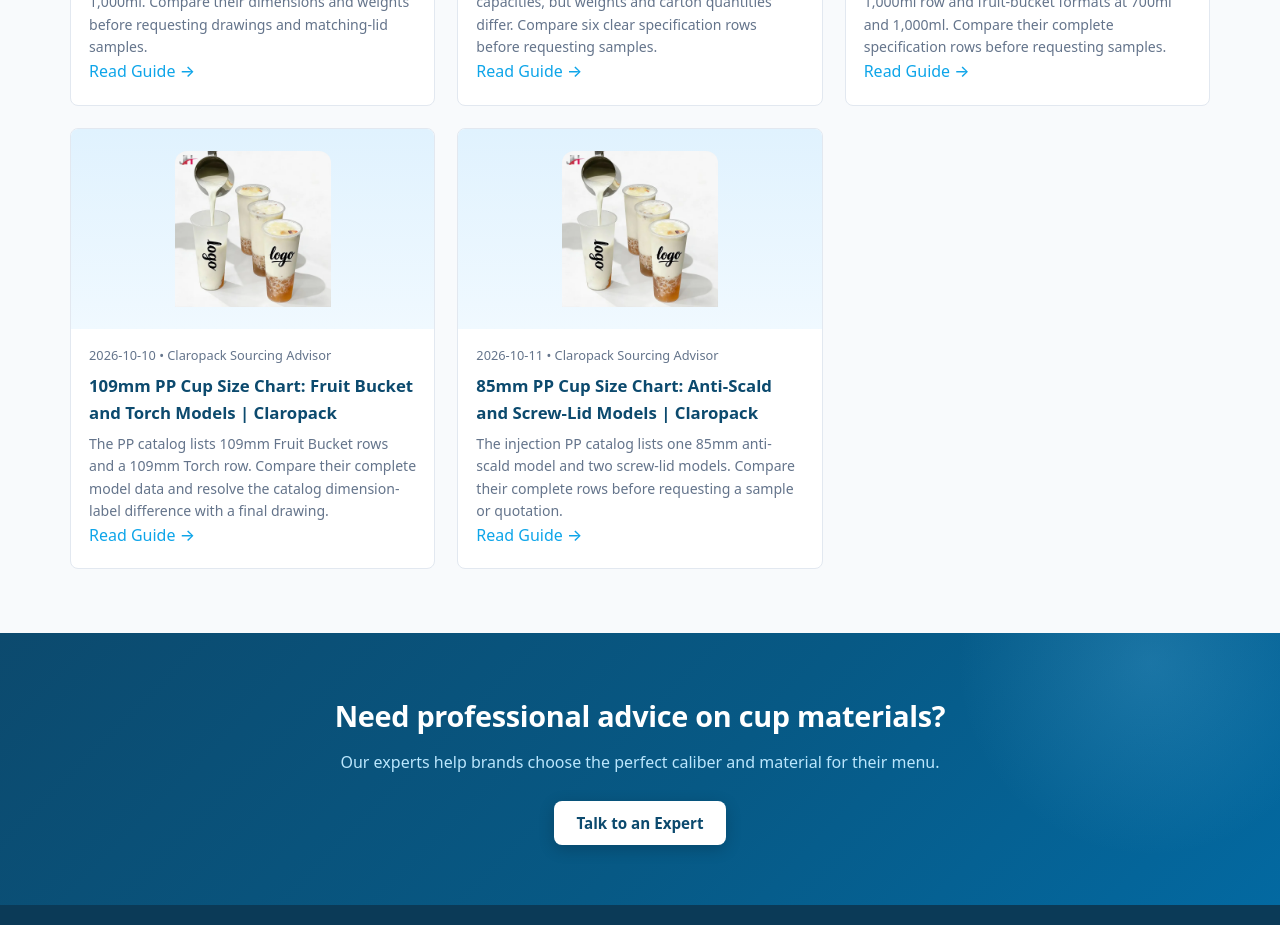
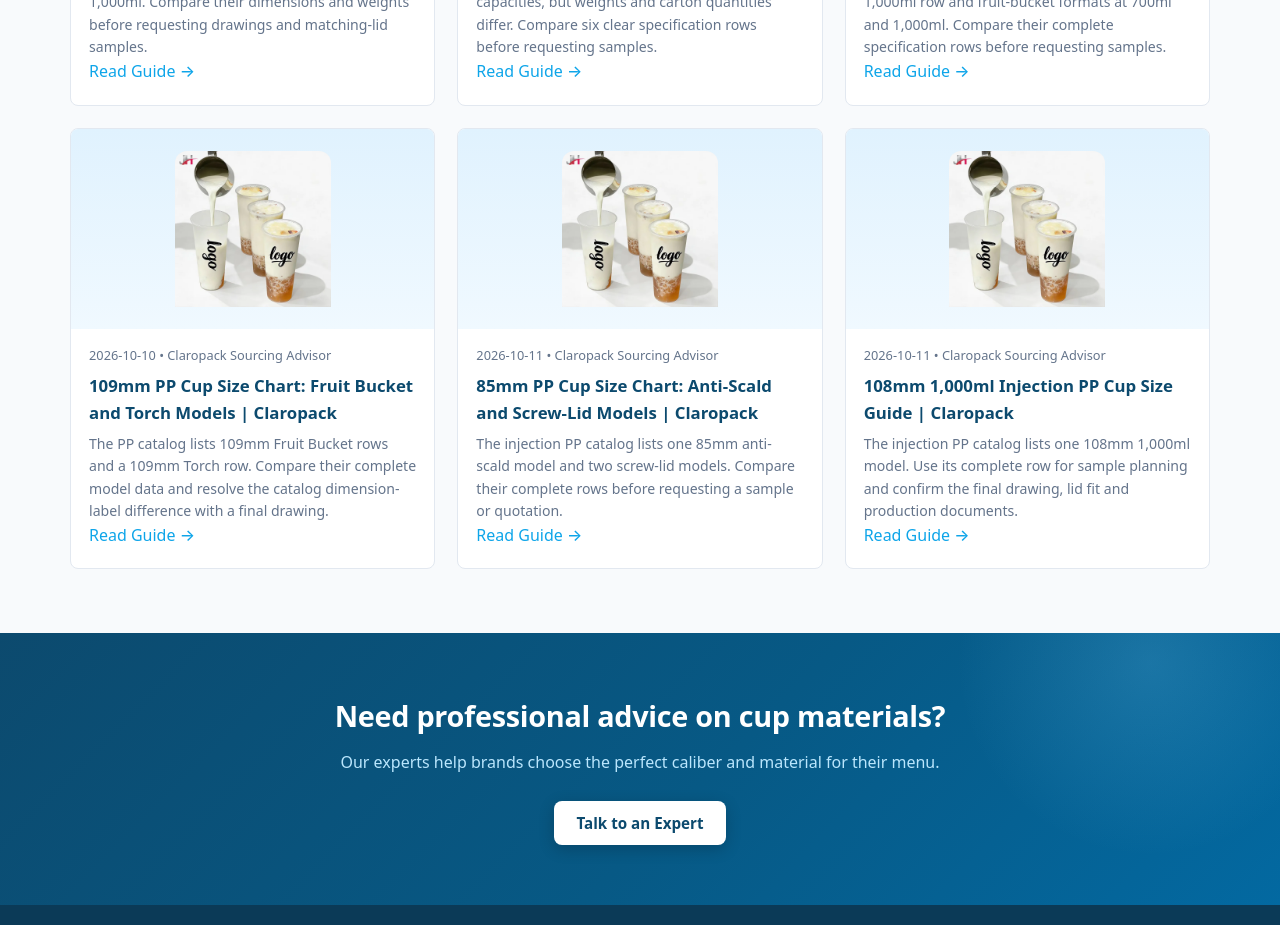
Before and after one commit to parkourV/claropack-official, a React (Vite) app: page /blog in a window 1280 px wide. Shown: the part 8380-9305 px from the top of the page. Built offline with nearby package versions, Linux system fonts and the light colour scheme.

Commit message:
seo: daily post publish and technical audit

```diff
--- a/scripts/doctor.mjs
+++ b/scripts/doctor.mjs
@@ -109,7 +109,8 @@ async function run() {
         'https://claropack.com/blog/90mm-flat-bottom-injection-pp-cup-size-chart',
         'https://claropack.com/blog/119mm-pp-cup-size-chart-700ml-1000ml',
         'https://claropack.com/blog/109mm-pp-fruit-bucket-torch-cup-size-chart',
-        'https://claropack.com/blog/85mm-anti-scald-screw-lid-pp-cup-chart'
+        'https://claropack.com/blog/85mm-anti-scald-screw-lid-pp-cup-chart',
+        'https://claropack.com/blog/108mm-1000ml-injection-pp-cup-guide'
     ];
     for (const url of requiredSitemapUrls) {
         if (!sitemap.includes(`<loc>${url}/</loc>`)) {
@@ -179,7 +180,8 @@ async function run() {
         { path: 'blog/90mm-flat-bottom-injection-pp-cup-size-chart/index.html', route: '/blog/90mm-flat-bottom-injection-pp-cup-size-chart' },
         { path: 'blog/119mm-pp-cup-size-chart-700ml-1000ml/index.html', route: '/blog/119mm-pp-cup-size-chart-700ml-1000ml' },
         { path: 'blog/109mm-pp-fruit-bucket-torch-cup-size-chart/index.html', route: '/blog/109mm-pp-fruit-bucket-torch-cup-size-chart' },
-        { path: 'blog/85mm-anti-scald-screw-lid-pp-cup-chart/index.html', route: '/blog/85mm-anti-scald-screw-lid-pp-cup-chart' }
+        { path: 'blog/85mm-anti-scald-screw-lid-pp-cup-chart/index.html', route: '/blog/85mm-anti-scald-screw-lid-pp-cup-chart' },
+        { path: 'blog/108mm-1000ml-injection-pp-cup-guide/index.html', route: '/blog/108mm-1000ml-injection-pp-cup-guide' }
     ];
 
     let allPassed = true;
--- a/scripts/prerender.mjs
+++ b/scripts/prerender.mjs
@@ -70,6 +70,7 @@ const routes = [
   "/blog/119mm-pp-cup-size-chart-700ml-1000ml",
   "/blog/109mm-pp-fruit-bucket-torch-cup-size-chart",
   "/blog/85mm-anti-scald-screw-lid-pp-cup-chart",
+  "/blog/108mm-1000ml-injection-pp-cup-guide",
   "/about",
   "/contact"
 ];
--- a/src/data/posts.jsx
+++ b/src/data/posts.jsx
@@ -2620,5 +2620,53 @@ export const posts = {
       { q: 'Do all three 85mm models have the same carton quantity?', a: 'No. The anti-scald row lists 240 pieces per carton; both screw-lid rows list 300 pieces per carton.' },
       { q: 'Does the anti-scald label verify a temperature rating?', a: 'No. The catalog label alone does not provide a verified temperature specification or certification. Request written documents for the selected model.' }
     ]
+  },
+  '108mm-1000ml-injection-pp-cup-guide': {
+    title: '108mm 1,000ml Injection PP Cup Size Guide | Claropack',
+    description: 'Review the listed 108mm 1,000ml injection PP cup specification, including catalog dimensions, weight and carton quantity, before requesting samples.',
+    date: '2026-10-11',
+    author: 'Claropack Sourcing Advisor',
+    img: '/assets/images/prod-pp-hard.webp',
+    excerpt: 'The injection PP catalog lists one 108mm 1,000ml model. Use its complete row for sample planning and confirm the final drawing, lid fit and production documents.',
+    quickFacts: [
+      { label: 'Catalog model', value: '108-1000 PP' },
+      { label: 'Listed capacity', value: '1,000ml' },
+      { label: 'Catalog dimensions', value: '108 × 180 × 70mm' },
+      { label: 'Weight / carton', value: '29g / 500 pcs' }
+    ],
+    content: [
+      {
+        type: 'text',
+        h2: 'What the 108-1000 PP Row Covers',
+        body: 'The supplied injection PP catalog lists one 108-1000 PP model at a nominal 108mm caliber and 1,000ml capacity. The row provides dimensions, weight and carton quantity for an initial sourcing comparison. It does not provide enough information to assume a lid, carrier, sealing machine or end-use compatibility.'
+      },
+      {
+        type: 'comparison',
+        h2: '108mm 1,000ml PP Catalog Specification',
+        body: 'The following values reproduce the single 108-1000 PP row in the supplied catalog. Request a final drawing to confirm the dimension order, tolerances and production revision before placing an order.',
+        table: {
+          head: ['Catalog model', 'Format', 'Capacity', 'Catalog dimensions', 'Weight', 'Carton'],
+          rows: [
+            ['108-1000 PP', 'Injection PP', '1,000 ml', '108 × 180 × 70 mm', '29 g', '500 pcs']
+          ]
+        }
+      },
+      {
+        type: 'text',
+        h2: 'Use the Single Row for Sample Planning',
+        body: 'For a first inquiry, copy the model code, 108mm caliber, 1,000ml listed capacity, 108 × 180 × 70mm catalog dimensions, 29g listed weight and 500 pieces per carton. These fields help the factory identify the intended row; they do not replace a physical sample or final technical drawing.'
+      },
+      {
+        type: 'text',
+        h2: 'What to Confirm Before Ordering',
+        body: 'Request the final drawing, rim profile, lid or sealing-film match and a physical cup-and-closure sample. Usable fill level, temperature rating, food-contact documents, printing, MOQ, price, lead time and carrier or machine compatibility are 待工厂确认 for the selected model.'
+      }
+    ],
+    faqs: [
+      { q: 'What capacity is listed for the 108-1000 PP model?', a: 'The supplied catalog lists the 108-1000 PP model at 1,000ml.' },
+      { q: 'What are the listed dimensions and weight?', a: 'The catalog lists 108 × 180 × 70mm and 29g. Confirm the dimension order, tolerance and final drawing with the factory.' },
+      { q: 'How many pieces are listed per carton?', a: 'The 108-1000 PP row lists 500 pieces per carton. Confirm the final packing configuration for the ordered version.' },
+      { q: 'Does 108mm guarantee a matching lid?', a: 'No. Nominal caliber alone does not establish rim-profile or closure compatibility. Test the selected cup and lid or sealing setup together.' }
+    ]
   }
 }
```
Also changed, not shown: 66 other files (tests, documents, lock files or other folders).
